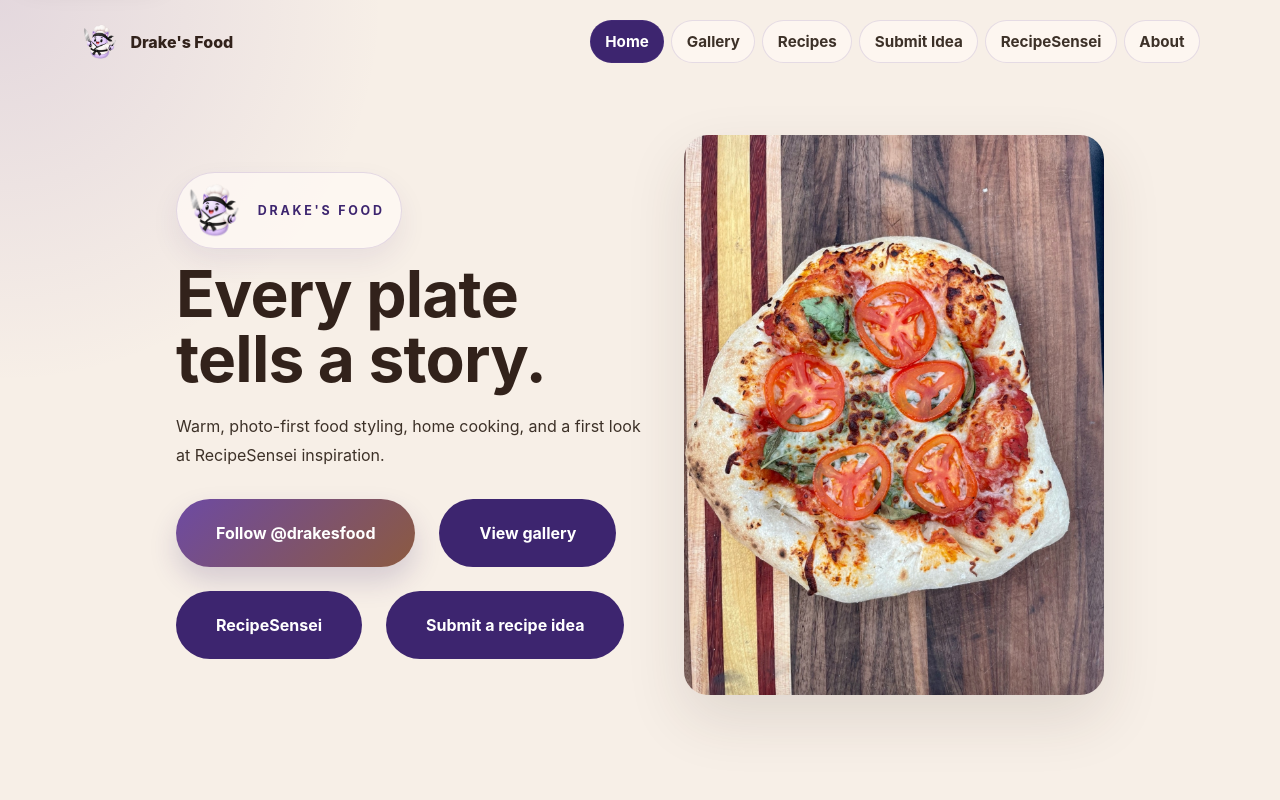
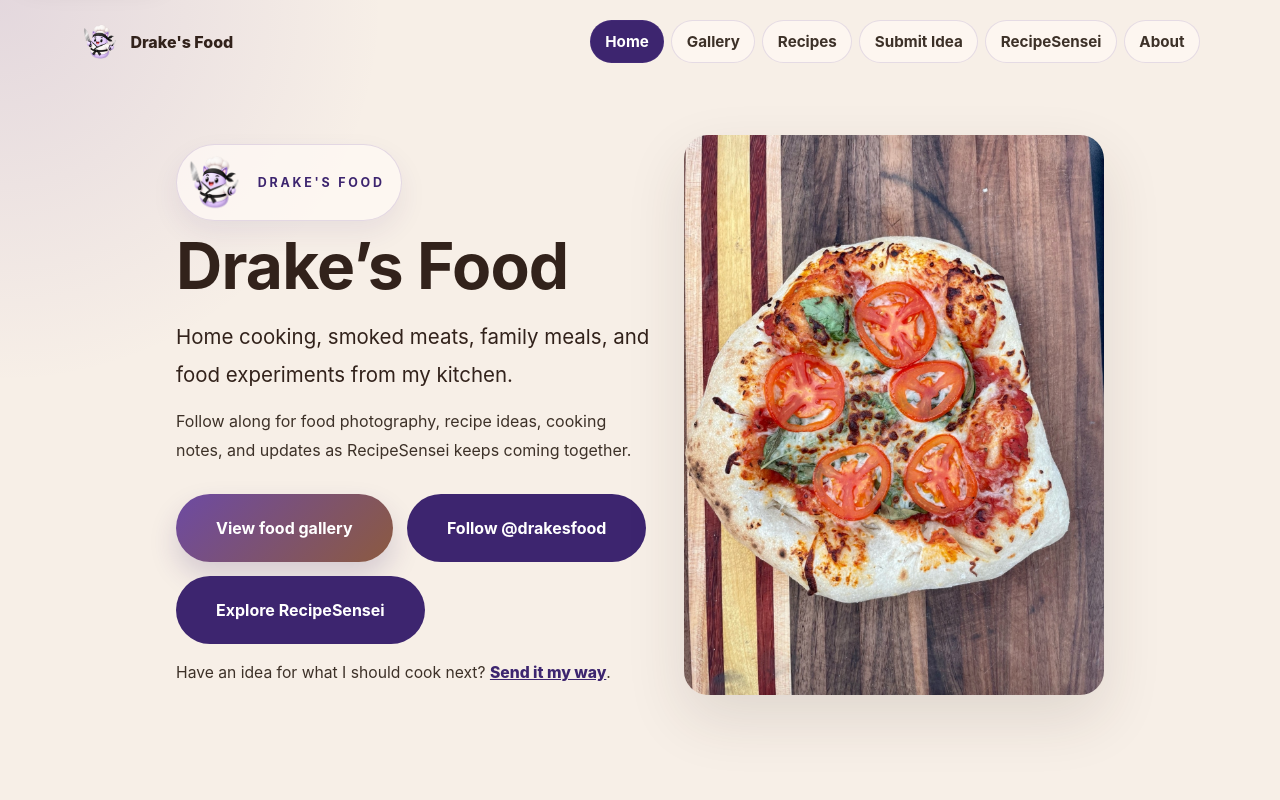
Before and after one commit to drakejrobert-sudo/drakesfood, an Angular app: page / in a window 1280 px wide. Shown: the top 800 px of the page. Built offline with nearby package versions, Linux system fonts and the light colour scheme.

Commit message:
Redesign homepage hero CTAs (#76)

```diff
--- a/src/app/components/hero/hero.component.css
+++ b/src/app/components/hero/hero.component.css
@@ -38,18 +38,40 @@
   letter-spacing: -0.05rem;
 }
 
-.hero-content > p {
+.hero-lede,
+.hero-support {
   margin: 1.25rem 0 0;
   max-width: 40rem;
   line-height: 1.85;
   color: var(--color-text-muted);
 }
 
+.hero-lede {
+  font-size: clamp(1.08rem, 2vw, 1.28rem);
+  color: var(--color-text);
+}
+
+.hero-support {
+  margin-top: 0.8rem;
+}
+
 .hero-actions {
   display: flex;
   flex-wrap: wrap;
-  gap: 1.5rem;
+  gap: 0.9rem;
   margin-top: 1.75rem;
+}
+
+.hero-note {
+  margin: 1rem 0 0;
+  color: var(--color-text-muted);
+  font-size: 0.98rem;
+  line-height: 1.7;
+}
+
+.hero-note a {
+  color: var(--color-purple-dark);
+  font-weight: 800;
 }
 
 .hero-image img {
@@ -61,6 +83,12 @@
   box-shadow: var(--shadow-photo);
 }
 
+@media (max-width: 560px) {
+  .hero-actions .button {
+    width: 100%;
+  }
+}
+
 @media (min-width: 900px) {
   .hero {
     grid-template-columns: 1fr minmax(320px, 420px);
--- a/src/app/components/hero/hero.component.html
+++ b/src/app/components/hero/hero.component.html
@@ -4,14 +4,15 @@
       <img src="assets/images/chef-ninja-avatar-128.png" alt="Drake's Food ninja chef mascot" width="96" height="96" decoding="async" />
       <p class="eyebrow">Drake's Food</p>
     </div>
-    <h1 id="hero-title">Every plate tells a story.</h1>
-    <p>Warm, photo-first food styling, home cooking, and a first look at RecipeSensei inspiration.</p>
+    <h1 id="hero-title">Drake’s Food</h1>
+    <p class="hero-lede">Home cooking, smoked meats, family meals, and food experiments from my kitchen.</p>
+    <p class="hero-support">Follow along for food photography, recipe ideas, cooking notes, and updates as RecipeSensei keeps coming together.</p>
     <div class="hero-actions">
-      <a class="button button-primary" href="https://instagram.com/drakesfood" target="_blank" rel="noopener noreferrer" aria-label="Follow @drakesfood on Instagram, opens in a new tab">Follow @drakesfood</a>
-      <a class="button button-secondary" routerLink="/gallery">View gallery</a>
-      <a class="button button-secondary" routerLink="/recipesensei">RecipeSensei</a>
-      <a class="button button-secondary" routerLink="/submit">Submit a recipe idea</a>
+      <a class="button button-primary" routerLink="/gallery">View food gallery</a>
+      <a class="button button-secondary" href="https://instagram.com/drakesfood" target="_blank" rel="noopener noreferrer" aria-label="Follow @drakesfood on Instagram, opens in a new tab">Follow @drakesfood</a>
+      <a class="button button-secondary" routerLink="/recipesensei">Explore RecipeSensei</a>
     </div>
+    <p class="hero-note">Have an idea for what I should cook next? <a routerLink="/submit">Send it my way</a>.</p>
   </div>
   <div class="hero-image">
     <img src="assets/images/markaritaOoniPizza.jpeg" alt="Margarita pizza fresh from the Ooni oven with melted mozzarella and basil" width="1280" height="1600" fetchpriority="high" decoding="async" />
--- a/src/app/components/recipe-blog/recipe-blog.component.css
+++ b/src/app/components/recipe-blog/recipe-blog.component.css
@@ -8,3 +8,20 @@
   color: var(--color-text-muted);
   line-height: 1.8;
 }
+
+.recipe-blog .button {
+  margin-top: 1.5rem;
+}
+
+.recipe-blog-actions {
+  display: flex;
+  flex-wrap: wrap;
+  gap: 0.9rem;
+}
+
+@media (max-width: 560px) {
+  .recipe-blog .button,
+  .recipe-blog-actions {
+    width: 100%;
+  }
+}
--- a/src/app/components/recipe-blog/recipe-blog.component.html
+++ b/src/app/components/recipe-blog/recipe-blog.component.html
@@ -1,7 +1,23 @@
 <section class="recipe-blog" aria-labelledby="recipes-title">
   <div class="section-intro">
     <p class="eyebrow">Recipes & stories</p>
-    <h2 id="recipes-title">A recipe blog is on the way.</h2>
+    <h2 id="recipes-title">
+      @if (variant === 'page') {
+        Recipes are coming soon.
+      } @else {
+        A recipe blog is on the way.
+      }
+    </h2>
   </div>
-  <p>The collection of recipes and food writing will expand here once the kitchen notes are ready to share. Have something Drake should cook? Send a recipe idea above.</p>
+  @if (variant === 'page') {
+    <p>The collection of recipes and food writing will grow here once the kitchen notes are ready to share. Expect home-cooking notes, experiments, family favorites, and the occasional smoked meat deep dive.</p>
+    <p>Have something Drake should cook? Send a recipe idea from the submit page.</p>
+    <a class="button button-primary" routerLink="/submit">Submit a recipe idea</a>
+  } @else {
+    <p>Recipes and cooking notes are coming soon. Head to the recipe page for updates as posts start landing, or send an idea for what Drake should cook next.</p>
+    <div class="recipe-blog-actions">
+      <a class="button button-primary" routerLink="/recipes">Visit recipes</a>
+      <a class="button button-secondary" routerLink="/submit">Submit a recipe idea</a>
+    </div>
+  }
 </section>
--- a/src/app/components/recipe-blog/recipe-blog.component.ts
+++ b/src/app/components/recipe-blog/recipe-blog.component.ts
@@ -1,9 +1,16 @@
-import { Component } from '@angular/core';
+import { Component, Input } from '@angular/core';
+import { RouterLink } from '@angular/router';
+
+type RecipeBlogVariant = 'teaser' | 'page';
 
 @Component({
   selector: 'app-recipe-blog',
   standalone: true,
+  imports: [RouterLink],
   templateUrl: './recipe-blog.component.html',
   styleUrls: ['./recipe-blog.component.css'],
 })
-export class RecipeBlogComponent {}
+export class RecipeBlogComponent {
+  @Input()
+  variant: RecipeBlogVariant = 'teaser';
+}
--- a/src/app/pages/home-page/home-page.component.html
+++ b/src/app/pages/home-page/home-page.component.html
@@ -4,4 +4,4 @@
 <app-about></app-about>
 <app-recipe-sensei></app-recipe-sensei>
 <app-submit-idea-cta></app-submit-idea-cta>
-<app-recipe-blog></app-recipe-blog>
+<app-recipe-blog variant="teaser"></app-recipe-blog>
--- a/src/app/pages/recipes-page/recipes-page.component.html
+++ b/src/app/pages/recipes-page/recipes-page.component.html
@@ -1 +1 @@
-<app-recipe-blog></app-recipe-blog>
+<app-recipe-blog variant="page"></app-recipe-blog>
```
Also changed, not shown: 1 other file (tests, documents, lock files or other folders).
